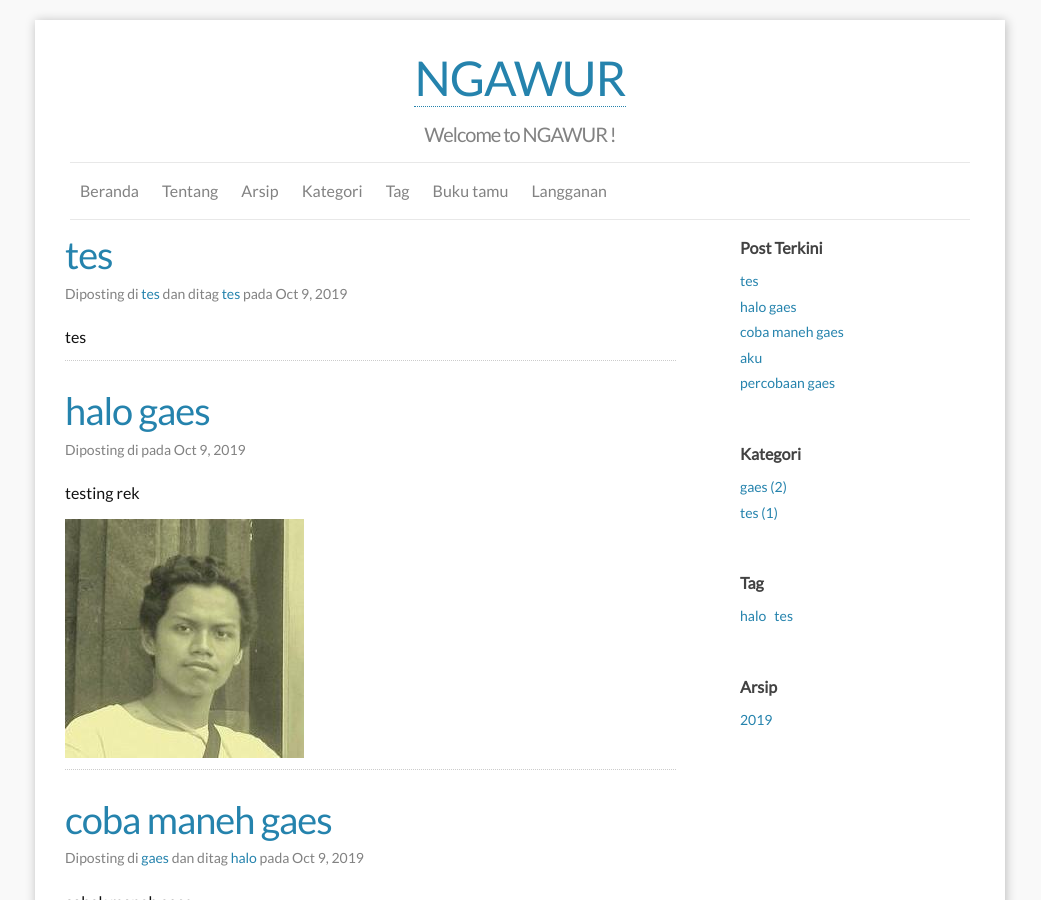
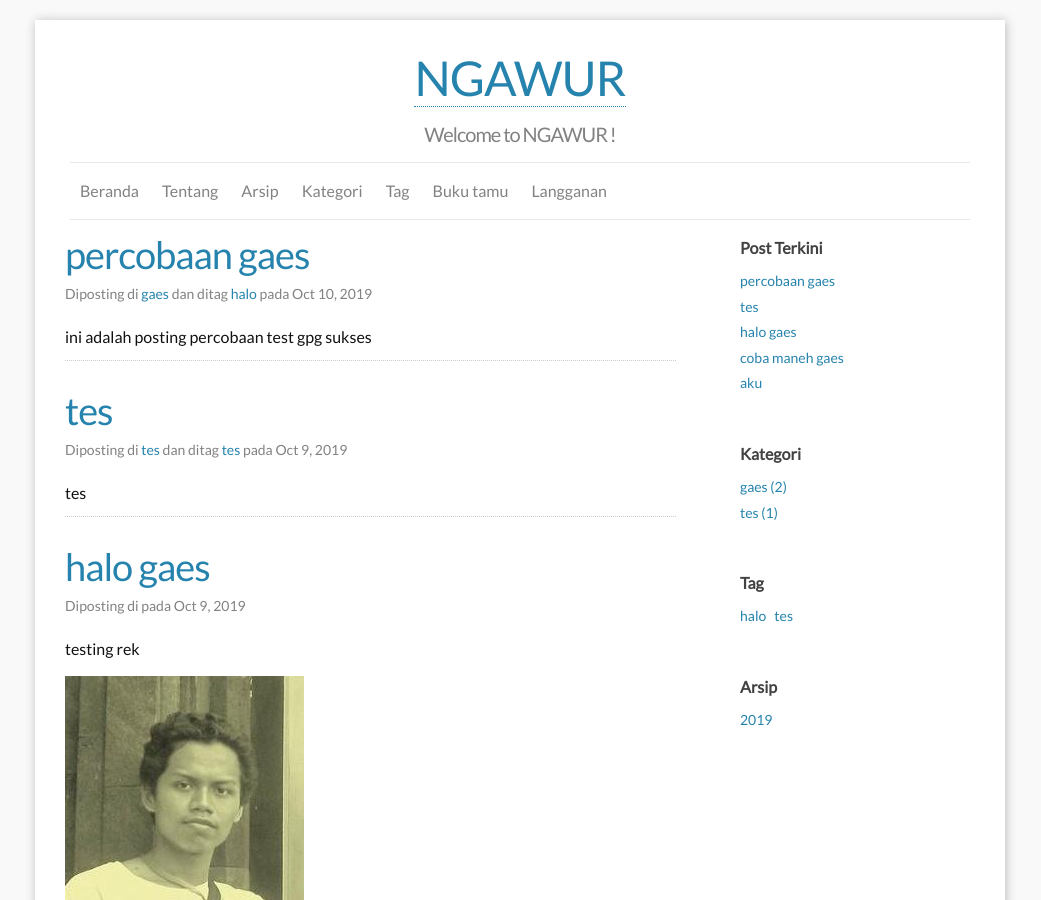
Before and after one commit to nuzulul/ngawur, a Jekyll site: the page built from index.html, in a window 1280 px wide and 900 px high. Shown: the whole window, without its empty margins (120-1161 px from the left). Built offline with Jekyll 4.4.1, drawn with Linux system fonts in a browser that asks for light colours; the list of posts is cut into pages by our own code; some of the changed text lies outside the part shown.

Commit message:
Update from Forestry.io Nuzulul Haq updated _posts/2019-08-03-percobaan-gaes.md

```diff
--- a/_posts/2019-08-03-percobaan-gaes.md
+++ b/_posts/2019-08-03-percobaan-gaes.md
@@ -7,6 +7,7 @@ categories:
 tags:
 - halo
 comments: true
+date: 2019-10-10 09:50:07 +0000
 
 ---
 ini adalah posting percobaan test gpg sukses
```
Also changed, not shown: .forestry/front_matter/templates/post.yml.
